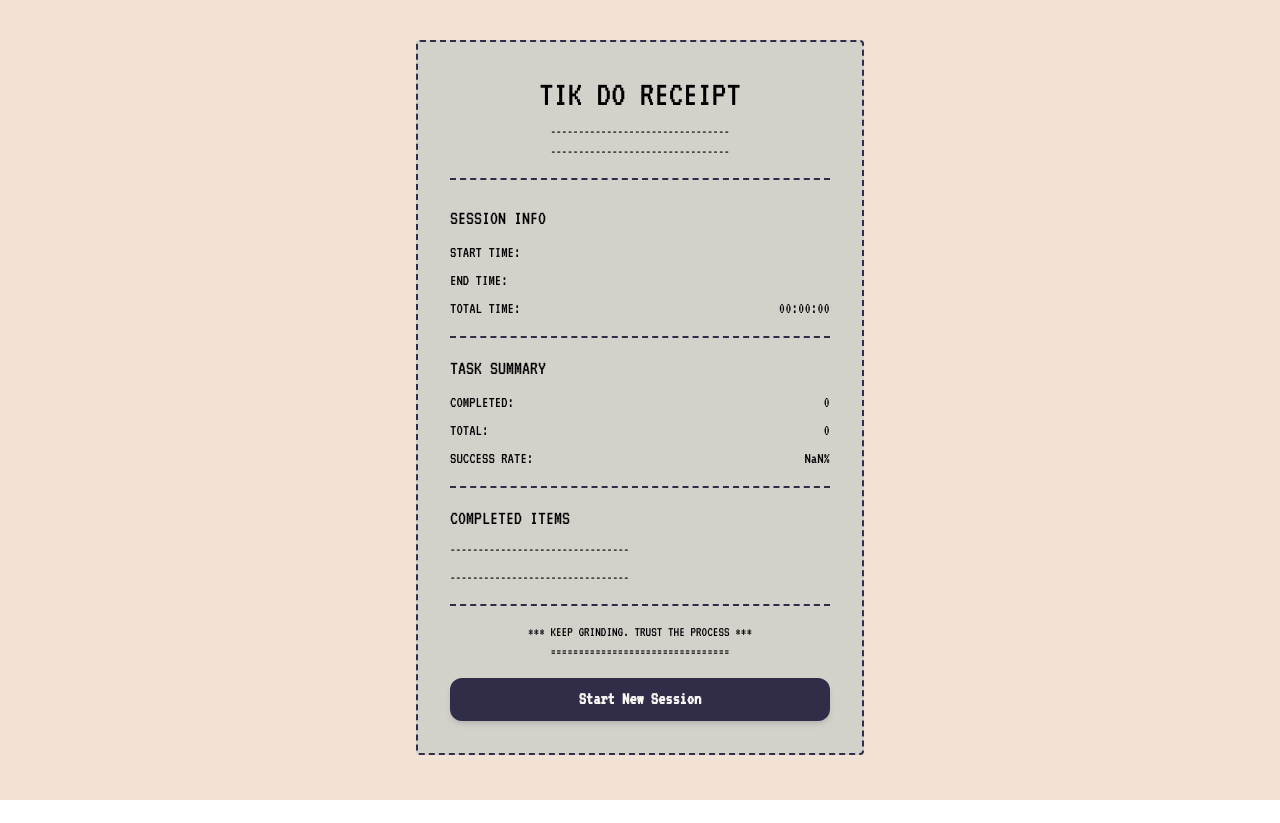
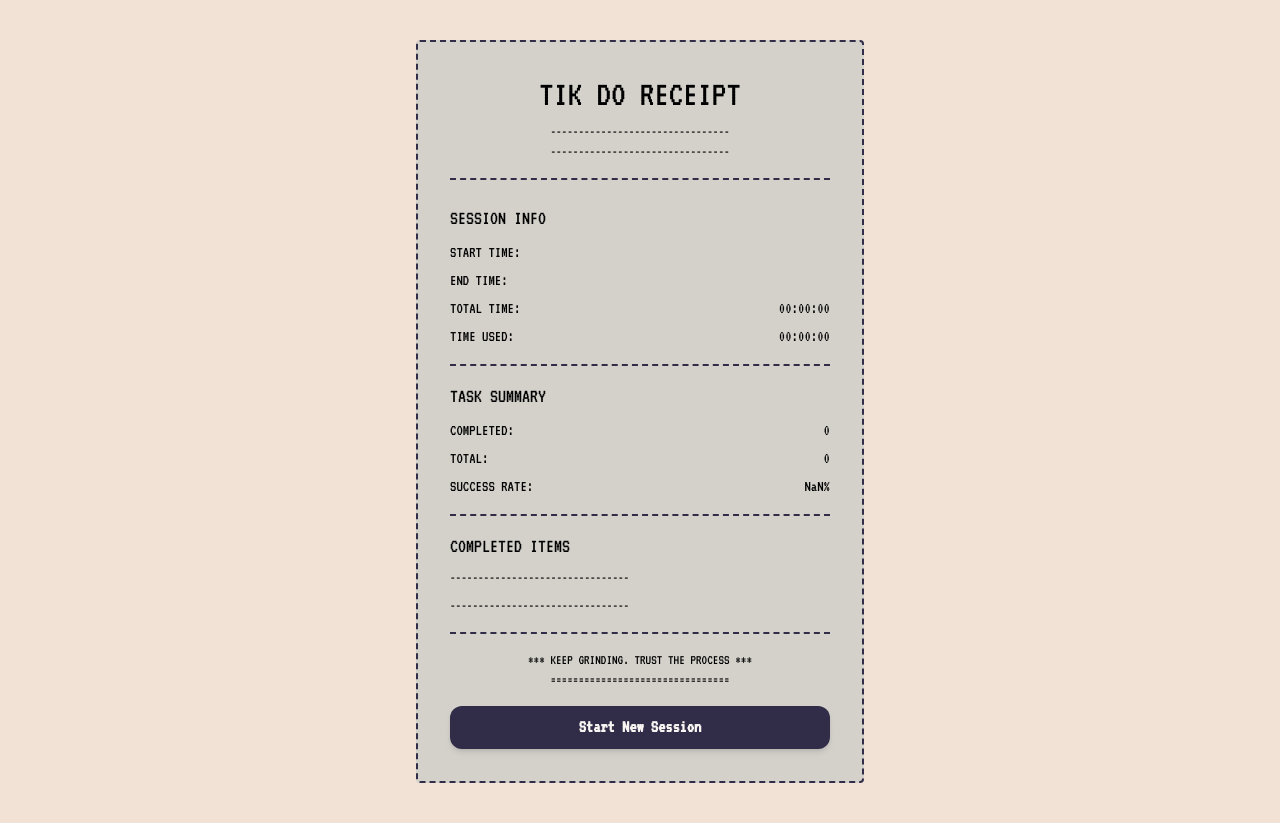
Before and after one commit to joseim-dev/tikdo, a Next.js app: page /finish in a window 1280 px wide. Before the commit the page ends 800 px from the top, so only its background shows below. Built offline with nearby package versions, Linux system fonts and the light colour scheme.

Commit message:
[fix] 영수증 수정

```diff
--- a/src/app/finish/page.tsx
+++ b/src/app/finish/page.tsx
@@ -15,6 +15,8 @@ export default function FinishPage() {
   const router = useRouter();
   const {
     todos,
+    hours,
+    minutes,
     startTime,
     endTime,
     elapsedTime,
@@ -73,7 +75,13 @@ export default function FinishPage() {
             </div>
             <div className="flex justify-between">
               <span>TOTAL TIME:</span>
-              <span>{formatTime(elapsedTime)}</span>
+              <span>{formatTime(hours * 3600 + minutes * 60)}</span>
+            </div>
+            <div className="flex justify-between">
+              <span>TIME USED:</span>
+              <span>
+                {formatTime(hours * 3600 + minutes * 60 - elapsedTime)}
+              </span>
             </div>
           </div>
         </div>
--- a/src/app/timer/page.tsx
+++ b/src/app/timer/page.tsx
@@ -1,6 +1,6 @@
 "use client";
 
-import React, { useEffect, useRef } from "react";
+import React, { useEffect, useRef, useState } from "react";
 import { IoPlay, IoPause, IoHome } from "react-icons/io5";
 import SubToDoItem from "@/components/SubToDoItem";
 import CustomButton from "@/components/CustomButton";
@@ -24,6 +24,7 @@ export default function TimerPage() {
     toggleCompleteTodo,
     deleteTodo,
   } = useTimer();
+  const [passedTime, setPassedTime] = useState(0);
 
   // 초기 타이머 시간 설정 + 자동 시작
   useEffect(() => {
@@ -35,9 +36,10 @@ export default function TimerPage() {
     }
 
     if (!isInitialized.current) {
-      setElapsedTime(totalSeconds);
+      setElapsedTime(totalSeconds); // 카운트다운을 위한 시간
+      setPassedTime(0); // 경과 시간
       isInitialized.current = true;
-      startTimer(); // ✅ 자동 시작
+      startTimer();
     }
   }, [hours, minutes, setElapsedTime, router, startTimer]);
 
@@ -45,7 +47,7 @@ export default function TimerPage() {
   useEffect(() => {
     let interval: NodeJS.Timeout;
 
-    if (isRunning && elapsedTime > 0) {
+    if (isRunning) {
       interval = setInterval(() => {
         setElapsedTime((prev: number) => {
           if (prev <= 1) {
@@ -56,13 +58,15 @@ export default function TimerPage() {
           }
           return prev - 1;
         });
+
+        setPassedTime((prev) => prev + 1);
       }, 1000);
     }
 
     return () => {
       if (interval) clearInterval(interval);
     };
-  }, [isRunning, elapsedTime, setElapsedTime, finishTimer]);
+  }, [isRunning, finishTimer]);
 
   // 타이머 종료 후 /finish로 이동
   useEffect(() => {
@@ -85,6 +89,10 @@ export default function TimerPage() {
     finishTimer();
     shouldRedirect.current = true;
     router.push("/finish");
+  };
+
+  const handleToggleComplete = (id: string) => {
+    toggleCompleteTodo(id, passedTime);
   };
 
   return (
@@ -136,9 +144,7 @@ export default function TimerPage() {
                       key={todo.id}
                       text={todo.text}
                       isCompleted={false}
-                      onComplete={() =>
-                        toggleCompleteTodo(todo.id, elapsedTime)
-                      }
+                      onComplete={() => handleToggleComplete(todo.id)}
                       onDelete={() => deleteTodo(todo.id)}
                     />
                   ))}
@@ -159,9 +165,7 @@ export default function TimerPage() {
                       text={todo.text}
                       isCompleted={true}
                       completedAt={todo.completedAt}
-                      onComplete={() =>
-                        toggleCompleteTodo(todo.id, elapsedTime)
-                      }
+                      onComplete={() => handleToggleComplete(todo.id)}
                       onDelete={() => deleteTodo(todo.id)}
                     />
                   ))}
--- a/src/components/SubToDoItem.tsx
+++ b/src/components/SubToDoItem.tsx
@@ -53,7 +53,7 @@ export default function SubToDoItem({
           </span>
           {isCompleted && completedAt !== undefined && (
             <span className="text-sm text-gray-500">
-              Completed at {formatTime(completedAt)}
+              Completed in {formatTime(completedAt)}
             </span>
           )}
         </div>
```
